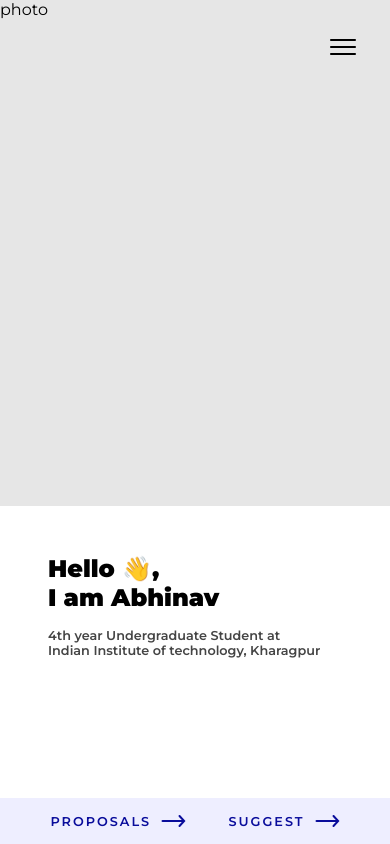
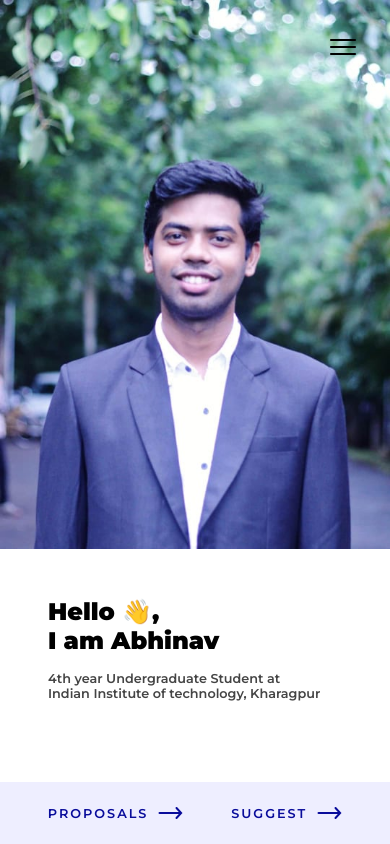
Before and after one commit to ajajaj2807/abhinv, a React (Create React App) app: page / in a window 390 px wide. Built offline with nearby package versions, Linux system fonts and the light colour scheme.

Commit message:
picture added

```diff
--- a/src/App.js
+++ b/src/App.js
@@ -10,6 +10,7 @@ import Suggest from "./comps/Suggest";
 import { ReactComponent as CloseIcon } from "./icons/close.svg";
 import { ReactComponent as MenuIcon } from "./icons/menu.svg";
 import { ReactComponent as ArrowIcon } from "./icons/arrow.svg";
+import dp from './images/dp.jpg'
 
 import { motion, AnimatePresence } from "framer-motion";
 import { pageTransitions } from "./animations";
@@ -29,7 +30,9 @@ function Home() {
         {!open ? <MenuIcon /> : <CloseIcon fill="white" />}
       </div>
       {open ? <Menu /> : null}
-      <div className="main-pic">photo</div>
+      <div className="main-pic">
+        <img src={dp} alt="Abhinav Kumar" />
+      </div>
       <div className="main-content">
         <span className="main-content-title">
           Hello{" "}
--- a/src/styles/App.scss
+++ b/src/styles/App.scss
@@ -17,8 +17,12 @@ body {
   position: relative;
   height: 100vh;
   &-pic {
-    width: 40%;
-    background-color: #e6e6e6;
+    max-width: 40%;
+    background-repeat: no-repeat;
+    img{
+      max-width: 100%;
+      max-height: 100%;
+    }
   }
   &-content {
     display: flex;
@@ -242,11 +246,16 @@ body {
   .main {
     flex-direction: column;
     .main-pic {
-      width: 100%;
-      height: 60%;
+      max-width: 100%;
+      height: 65%;
+      overflow: hidden;
+      img{
+        max-height: none;
+      }
     }
     .main-content {
       padding: 3rem;
+      background-color: white;
       &-title {
         font-size: 1.5rem;
       }
@@ -263,7 +272,7 @@ body {
     bottom: 0;
     right: 0;
     font-size: 0.8rem;
-    padding: 0.5rem;
+    padding: 1rem 0;
     align-items: center;
     justify-content: space-evenly;
   }
```
Also changed, not shown: src/images/dp.jpg (added).
